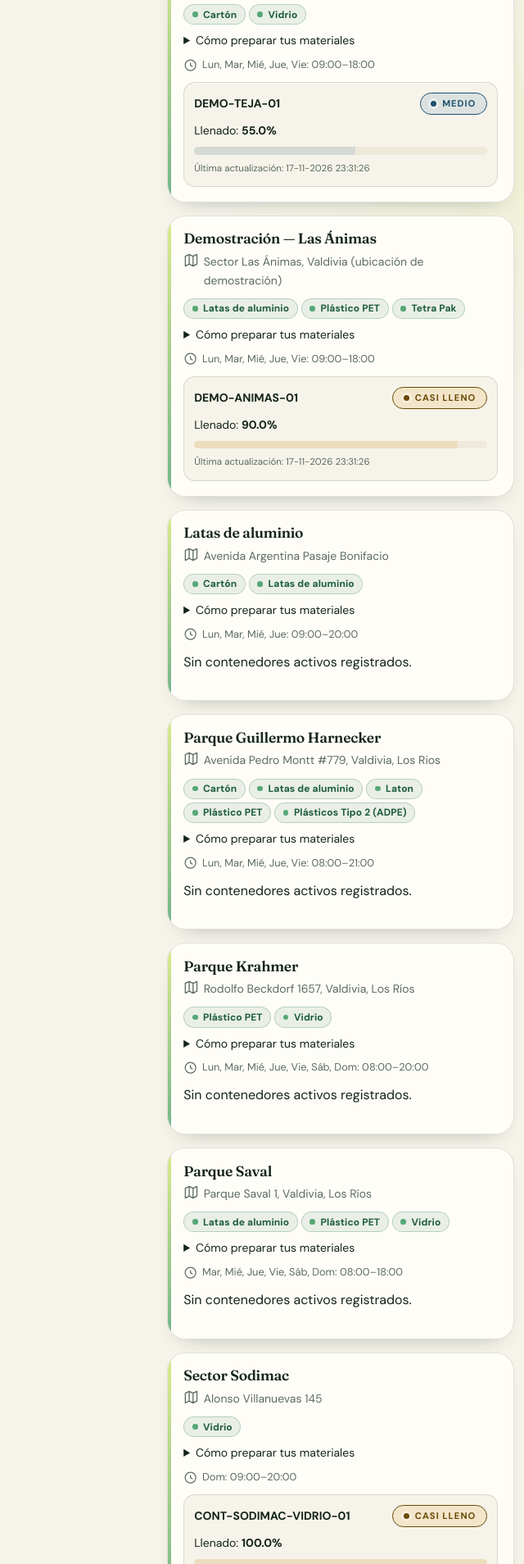
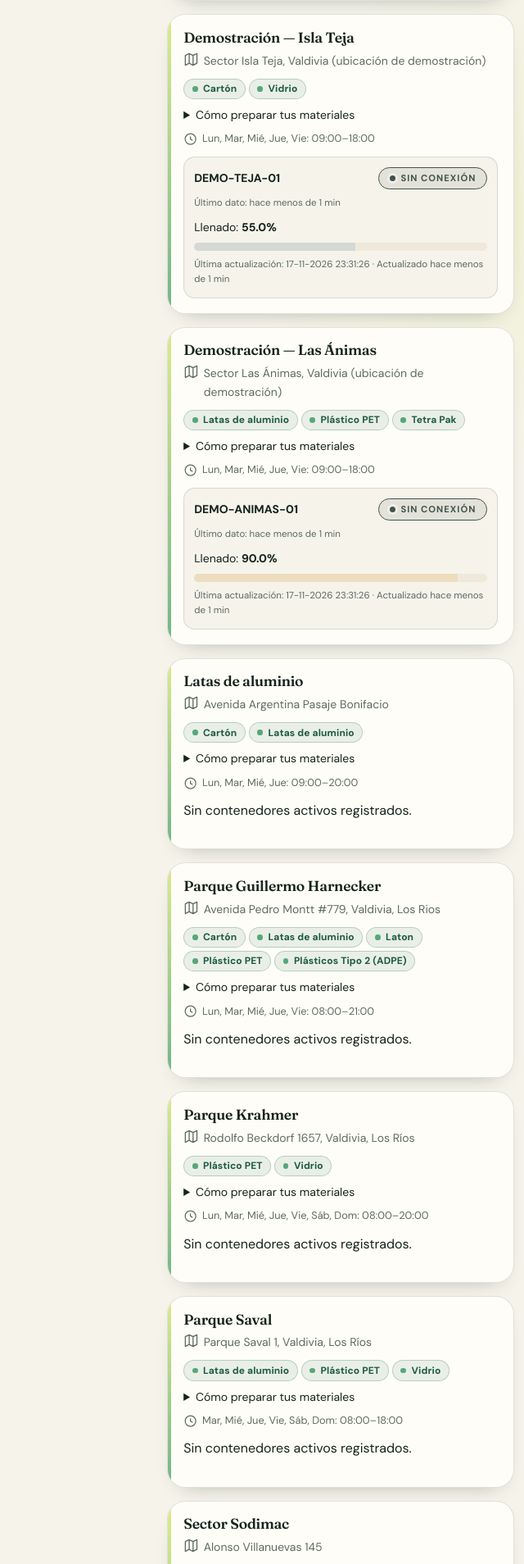
Before and after one commit to barbara251suzue-coder/Ecovaldiviav1, a Flask app: page / in a window 1280 px wide. Shown: the part 1747-3655 px from the top of the page at 82% size, without its empty margins (640-1280 px from the left). Run offline with Flask 3, Linux system fonts and the light colour scheme; some libraries are stand-ins or nearby versions.

Commit message:
Mostrar vigencia y conexión de contenedores en la vista pública
- /public/datos agrega solo el booleano en_linea por contenedor,
  calculado con conectividad() del panel; no expone datos del dispositivo.
- Las tarjetas muestran «Sin conexión» en gris y «Último dato: hace X»
  cuando el sensor no reporta, y «Actualizado hace X» junto a la fecha.
- El panel operacional muestra «N sensores sin conexión», calculado
  sin crear alertas en la base.
- Pruebas: en_linea falso sin datos recientes y JSON sin campos del
  dispositivo.

```diff
--- a/app/routes/public.py
+++ b/app/routes/public.py
@@ -2,7 +2,7 @@ from flask import Blueprint, jsonify, render_template, request
 from sqlalchemy.orm import selectinload
 
 from app.extensions import db
-from app.models import Material, PuntoReciclaje
+from app.models import Contenedor, Material, PuntoReciclaje
 from app.services.mapa_publico_service import datos_mapa_publico
 
 public_bp = Blueprint("public", __name__)
@@ -26,7 +26,7 @@ def consultar_puntos_publicos():
     consulta = db.select(PuntoReciclaje).where(PuntoReciclaje.activo.is_(True)).options(
         selectinload(PuntoReciclaje.materiales),
         selectinload(PuntoReciclaje.horarios),
-        selectinload(PuntoReciclaje.contenedores),
+        selectinload(PuntoReciclaje.contenedores).selectinload(Contenedor.dispositivos),
     ).order_by(PuntoReciclaje.nombre)
     if material_id is not None:
         consulta = consulta.where(PuntoReciclaje.materiales.any(Material.id == material_id))
--- a/app/services/mapa_publico_service.py
+++ b/app/services/mapa_publico_service.py
@@ -1,6 +1,9 @@
 """Serialización pública del resultado ya filtrado, sin consultas adicionales."""
 
+from datetime import datetime, timezone
 from math import isfinite
+
+from app.services.panel_service import conectividad
 
 
 def coordenada_valida(valor, limite):
@@ -11,7 +14,14 @@ def coordenada_valida(valor, limite):
     return numero if isfinite(numero) and -limite <= numero <= limite else None
 
 
+def en_linea(contenedor, ahora):
+    """Solo un booleano: no se expone ningún dato del dispositivo."""
+    dispositivo = next((d for d in contenedor.dispositivos if d.activo), None)
+    return conectividad(dispositivo, ahora) == "ONLINE"
+
+
 def datos_mapa_publico(puntos):
+    ahora = datetime.now(timezone.utc)
     datos = []
     for punto in puntos:
         latitud = coordenada_valida(punto.latitud, 90)
@@ -27,6 +37,7 @@ def datos_mapa_publico(puntos):
                 "porcentaje_llenado": contenedor.porcentaje_llenado,
                 "ultima_actualizacion": (contenedor.ultima_actualizacion.isoformat() + "Z"
                                           if contenedor.ultima_actualizacion else None),
+                "en_linea": en_linea(contenedor, ahora),
             } for contenedor in sorted(punto.contenedores, key=lambda c: c.codigo) if contenedor.activo],
         })
     return datos
--- a/app/static/js/mapa_publico.js
+++ b/app/static/js/mapa_publico.js
@@ -17,6 +17,19 @@
             partes[parte.type] = parte.value;
         }
         return `${partes.day}-${partes.month}-${partes.year} ${partes.hour}:${partes.minute}:${partes.second}`;
+    }
+
+    function haceCuanto(valor) {
+        if (!valor) return null;
+        const fecha = new Date(valor);
+        if (Number.isNaN(fecha.getTime())) return null;
+        const minutos = Math.floor(Math.max(0, Date.now() - fecha.getTime()) / 60000);
+        if (minutos < 1) return "hace menos de 1 min";
+        if (minutos < 60) return `hace ${minutos} min`;
+        const horas = Math.floor(minutos / 60);
+        if (horas < 24) return `hace ${horas} h`;
+        const dias = Math.floor(horas / 24);
+        return `hace ${dias} ${dias === 1 ? "día" : "días"}`;
     }
 
     const contenedor = document.getElementById("mapa-publico");
@@ -48,7 +61,8 @@
         for (const c of punto.contenedores) {
             const porcentaje = Number.isFinite(c.porcentaje_llenado)
                 ? `${c.porcentaje_llenado.toFixed(1)}%` : "Sin datos de llenado";
-            contenido.append(parrafo(`${c.codigo}: ${c.estado || "Sin estado"} · ${porcentaje}`));
+            const estado = c.en_linea === false ? "Sin conexión" : (c.estado || "Sin estado");
+            contenido.append(parrafo(`${c.codigo}: ${estado} · ${porcentaje}`));
         }
         if (!punto.contenedores.length) contenido.append(parrafo("Sin contenedores activos registrados."));
         return contenido;
@@ -129,8 +143,10 @@
                 const c = porCodigo.get(bloque.dataset.contenedorCodigo);
                 bloque.hidden = !c;
                 if (!c) continue;
-                bloque.querySelector('[data-campo="estado"]').textContent = c.estado || "Sin estado";
-                bloque.querySelector('[data-campo="estado"]').className = `badge status-badge ${colores[c.estado] || "state-neutral"}`;
+                const sinConexion = c.en_linea === false;
+                const estado = bloque.querySelector('[data-campo="estado"]');
+                estado.textContent = sinConexion ? "Sin conexión" : (c.estado || "Sin estado");
+                estado.className = `badge status-badge ${sinConexion ? "state-neutral" : (colores[c.estado] || "state-neutral")}`;
                 bloque.querySelector('[data-campo="porcentaje"]').textContent = Number.isFinite(c.porcentaje_llenado)
                     ? `${c.porcentaje_llenado.toFixed(1)}%` : "Sin datos";
                 const progreso = bloque.querySelector('[data-campo="progreso"]');
@@ -147,11 +163,21 @@
                 }
                 bloque.querySelector('[data-campo="fecha"]').textContent =
                     fechaChile(c.ultima_actualizacion) || "Sin actualización registrada";
+                const hace = haceCuanto(c.ultima_actualizacion);
+                const actualizado = bloque.querySelector('[data-campo="hace"]');
+                if (actualizado) actualizado.textContent = hace ? `· Actualizado ${hace}` : "";
+                const ultimoDato = bloque.querySelector('[data-campo="ultimo-dato"]');
+                if (ultimoDato) {
+                    ultimoDato.hidden = !sinConexion;
+                    ultimoDato.textContent = `Último dato: ${hace || "sin registro"}`;
+                }
             }
         }
     }
 
     actualizarMapa(puntos, true);
+    // Completar el «hace X» de inmediato, sin esperar al primer ciclo.
+    actualizarTarjetas(puntos);
     const url = new URL(contenedor.dataset.endpoint, window.location.href);
     const parametros = new URLSearchParams(window.location.search);
     // Capturar el filtro aplicado; cambiar el select sin enviarlo no cambia la página.
--- a/app/static/js/panel.js
+++ b/app/static/js/panel.js
@@ -76,6 +76,9 @@
         const alertaAviso = document.getElementById("panel-alertas-aviso");
         if (alertaTexto) alertaTexto.textContent = `${resumen.alertas} ${resumen.alertas === 1 ? "contenedor con alerta activa" : "contenedores con alerta activa"}`;
         if (alertaAviso) alertaAviso.className = `alert-summary mb-4${resumen.alertas ? " alert-summary-active" : ""}`;
+        const sinConexion = contenedores.filter(c => c.conectividad === "OFFLINE").length;
+        const sensoresTexto = document.getElementById("panel-sensores-texto");
+        if (sensoresTexto) sensoresTexto.textContent = `${sinConexion} ${sinConexion === 1 ? "sensor sin conexión" : "sensores sin conexión"}`;
     }
 
     async function actualizar() {
--- a/app/templates/index.html
+++ b/app/templates/index.html
@@ -91,6 +91,8 @@
 <div class="point-list-heading"><h2 class="h5 mb-0">Puntos de reciclaje</h2><span class="badge counter-badge" aria-label="{{ puntos|length }} resultados">{{ puntos|length }}</span></div>
 <div class="point-list">
 {% for punto in puntos %}
+    {# puntos_mapa sigue el mismo orden de puntos y de contenedores activos por código. #}
+    {% set datos_punto = puntos_mapa[loop.index0] %}
     <div>
         <article class="card h-100" data-punto-id="{{ punto.id }}">
             <div class="card-body">
@@ -117,11 +119,13 @@
                 </ul>
                 <h3 class="visually-hidden">Contenedores</h3>
                 {% for contenedor in punto.contenedores|selectattr('activo')|sort(attribute='codigo') %}
+                {% set en_linea = datos_punto.contenedores[loop.index0].en_linea %}
                 <div class="container-status mb-2" data-contenedor-codigo="{{ contenedor.codigo }}">
-                    <div class="d-flex flex-wrap justify-content-between align-items-center gap-2 mb-2"><strong class="small">{{ contenedor.codigo }}</strong><span class="badge status-badge {{ {'Disponible': 'state-disponible', 'Medio': 'state-medio', 'Casi lleno': 'state-casi', 'Lleno': 'state-lleno'}.get(contenedor.estado, 'state-neutral') }}" data-campo="estado">{{ contenedor.estado }}</span></div>
+                    <div class="d-flex flex-wrap justify-content-between align-items-center gap-2 mb-2"><strong class="small">{{ contenedor.codigo }}</strong><span class="badge status-badge {{ {'Disponible': 'state-disponible', 'Medio': 'state-medio', 'Casi lleno': 'state-casi', 'Lleno': 'state-lleno'}.get(contenedor.estado, 'state-neutral') if en_linea else 'state-neutral' }}" data-campo="estado">{{ contenedor.estado if en_linea else 'Sin conexión' }}</span></div>
+                    <p class="small text-secondary mb-2 container-update" data-campo="ultimo-dato"{% if en_linea %} hidden{% endif %}>Último dato: {% if contenedor.ultima_actualizacion %}{{ contenedor.ultima_actualizacion|fecha_chile }}{% else %}sin registro{% endif %}</p>
                     <p class="small mb-2">Llenado: <strong data-campo="porcentaje">{% if contenedor.porcentaje_llenado is not none %}{{ contenedor.porcentaje_llenado|round(1) }}%{% else %}Sin datos{% endif %}</strong></p>
                     {{ progress(contenedor.porcentaje_llenado, contenedor.estado) }}
-                    <p class="small text-secondary mt-2 mb-0 container-update">Última actualización: <span data-campo="fecha">{% if contenedor.ultima_actualizacion %}{{ contenedor.ultima_actualizacion|fecha_chile }}{% else %}Sin actualización registrada{% endif %}</span></p>
+                    <p class="small text-secondary mt-2 mb-0 container-update">Última actualización: <span data-campo="fecha">{% if contenedor.ultima_actualizacion %}{{ contenedor.ultima_actualizacion|fecha_chile }}{% else %}Sin actualización registrada{% endif %}</span> <span data-campo="hace"></span></p>
                 </div>
                 {% else %}<p>Sin contenedores activos registrados.</p>{% endfor %}
             </div>
--- a/app/templates/panel.html
+++ b/app/templates/panel.html
@@ -44,6 +44,12 @@
     <strong id="panel-alertas-texto">{{ cantidad_alertas }} {{ 'contenedor con alerta activa' if cantidad_alertas == 1 else 'contenedores con alerta activa' }}</strong>
     <a class="btn btn-outline-danger btn-sm" href="{{ url_for('operacion.alertas', estado='activas') }}">Revisar alertas activas</a>
 </div>
+{# Aviso calculado desde la conectividad; no crea alertas en la base. #}
+{% set sin_conexion = contenedores|selectattr('conectividad', 'equalto', 'OFFLINE')|list|length %}
+<div id="panel-sensores-aviso" class="alert-summary mb-4" role="status" aria-live="polite">
+    {{ icon('sensor') }}
+    <strong id="panel-sensores-texto">{{ sin_conexion }} {{ 'sensor sin conexión' if sin_conexion == 1 else 'sensores sin conexión' }}</strong>
+</div>
 <section id="panel-operacional" class="mt-4" data-endpoint="{{ url_for('auth.panel_datos') }}" data-intervalo="{{ intervalo_panel_ms }}">
     <h2 class="h4">Contenedores</h2>
     <p id="panel-actualizacion" class="text-secondary" role="status">Actualización automática cada {{ intervalo_panel_ms // 1000 }} segundos. Fechas en hora local de Chile.</p>
```
Also changed, not shown: tests/test_mapa_publico.py (+41 -4 lines).
